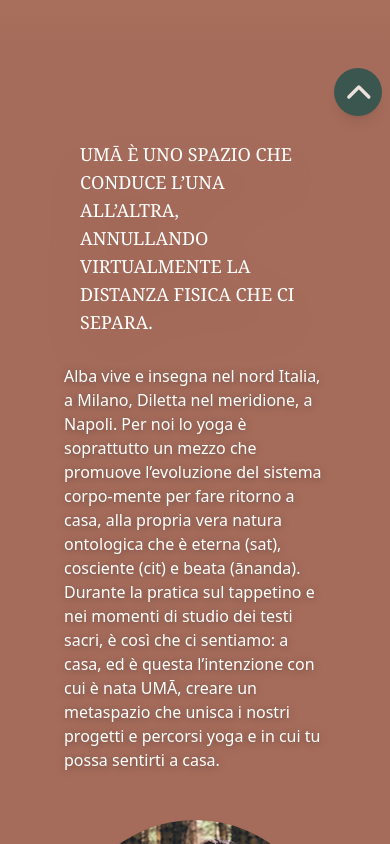
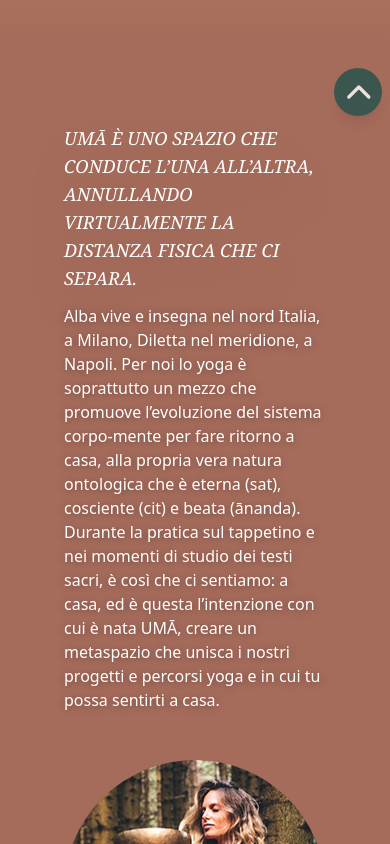
Before and after one commit to asorbellini/static-uma-yoga, a React (Vite) app: page /chi-siamo in a window 390 px wide. Shown: the part 800-1644 px from the top of the page. Built offline with nearby package versions, Linux system fonts and the light colour scheme.

Commit message:
Improve Responsive AboutSummary

```diff
--- a/src/components/AboutUmaSummary.jsx
+++ b/src/components/AboutUmaSummary.jsx
@@ -1,9 +1,5 @@
 import { useState, useEffect, useRef } from "react"
-import imageUrlAlba from "../assets/images/AboutAlba.png"
-import imageUrlDiletta from "../assets/images/AboutDiletta.png"
-import imageUrlTiziano from "../assets/images/AboutTiziano.png"
 import imageUrlClassi from "../assets/images/Classi.png"
-import { ArrowDown } from "./Icons"
 import members from "../data/members.json"
 
 
@@ -30,7 +26,7 @@ function AboutUmaSummary(){
             <section id="about-uma-summary" className="min-h-screen w-full px-4 pt-20 bg-terracota">
                 <div className="px-12">
                     <div className="pb-8 flex flex-col sm:flex-row gap-3 items-center">
-                        <div className="basis-1/3 p-[1rem]">
+                        <div className="basis-1/3 italic">
                             <h3 className="text-lg md:text-2xl font-serif text-white text-left uppercase drop-shadow-2xl">
                             UMĀ è uno spazio che conduce l’una all’altra, annullando virtualmente la distanza fisica che ci separa.
                             </h3>
@@ -70,15 +66,15 @@ function AboutUmaSummary(){
                     </div>
                 </div>
             </section>
-            <section ref={sectionRef} className="min-h-screen w-full py-8 px-4 flex items-center bg-gradient-to-bl from-terracota via-terracota via-50% to-dorado relative overflow-hidden">
+            <section ref={sectionRef} className="min-h-screen w-full py-4 sm:py-8 px-4 flex items-center bg-gradient-to-bl from-terracota via-terracota via-50% to-dorado relative overflow-hidden">
                 <div className="flex flex-col md:flex-row px-12 md:items-center">
                     <div className="flex-1">
-                        <h1 className="text-start textTitleSection py-6 md:py-12 md:absolute md:top-0 md:max-w-md lg:relative lg:max-w-full z-30">
+                        <h1 className="text-start textTitleSection py-4 sm:py-6 md:py-12 md:absolute md:top-0 md:max-w-md lg:relative lg:max-w-full z-30">
                         UMĀ È UNO SPAZIO PER EXPANDERSI OLTRE TE STESSO
                         </h1>
                     </div>
                     <div className="flex-1 h-screen">
-                        <div className={`relative md:absolute right-0 md:top-8 lg:top-0 overflow-hidden transition-all duration-[1000ms] ease-out ${isVisible ? "opacity-100 translate-x-0" : "opacity-0 translate-x-10"}`}>
+                        <div className={`relative md:absolute right-0 md:top-0 overflow-hidden transition-all duration-[1000ms] ease-out ${isVisible ? "opacity-100 translate-x-0" : "opacity-0 translate-x-10"}`}>
                             <img
                                 src={imageUrlClassi}
                                 alt="Yoga Practice"
```
